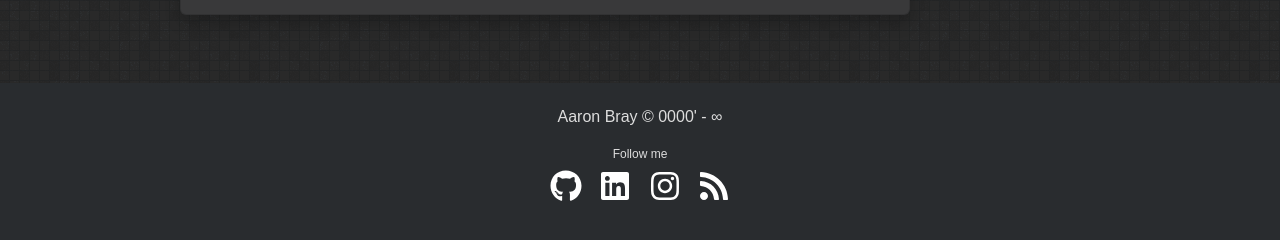
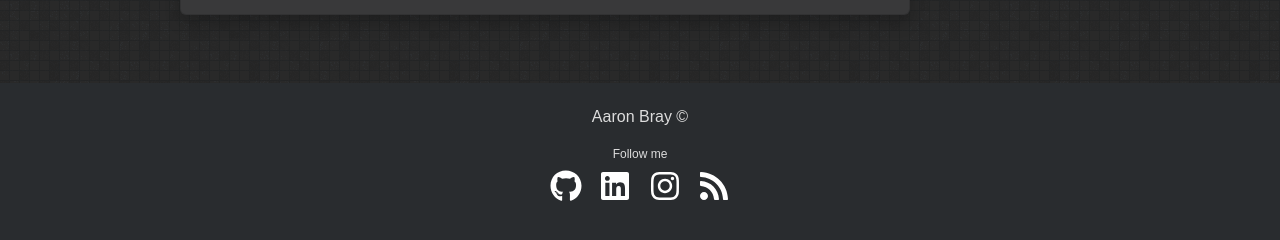
Before and after one commit to AaronBray/AaronBray.github.io, a Jekyll site: the page built from index.html, in a window 1280 px wide and 900 px high, scrolled down 755 px. Shown: the part 635-875 px from the top of the window. Built offline with Jekyll 4.4.1, drawn with Linux system fonts in a browser that asks for light colours.

Commit message:
Update _config.yml

```diff
--- a/_config.yml
+++ b/_config.yml
@@ -11,7 +11,7 @@ url: https://aaronbray.github.io/
 baseurl:
 
 author: Aaron Bray
-copyright: 0000' - ∞
+copyright:
 
 share:
   facebook: true
```
